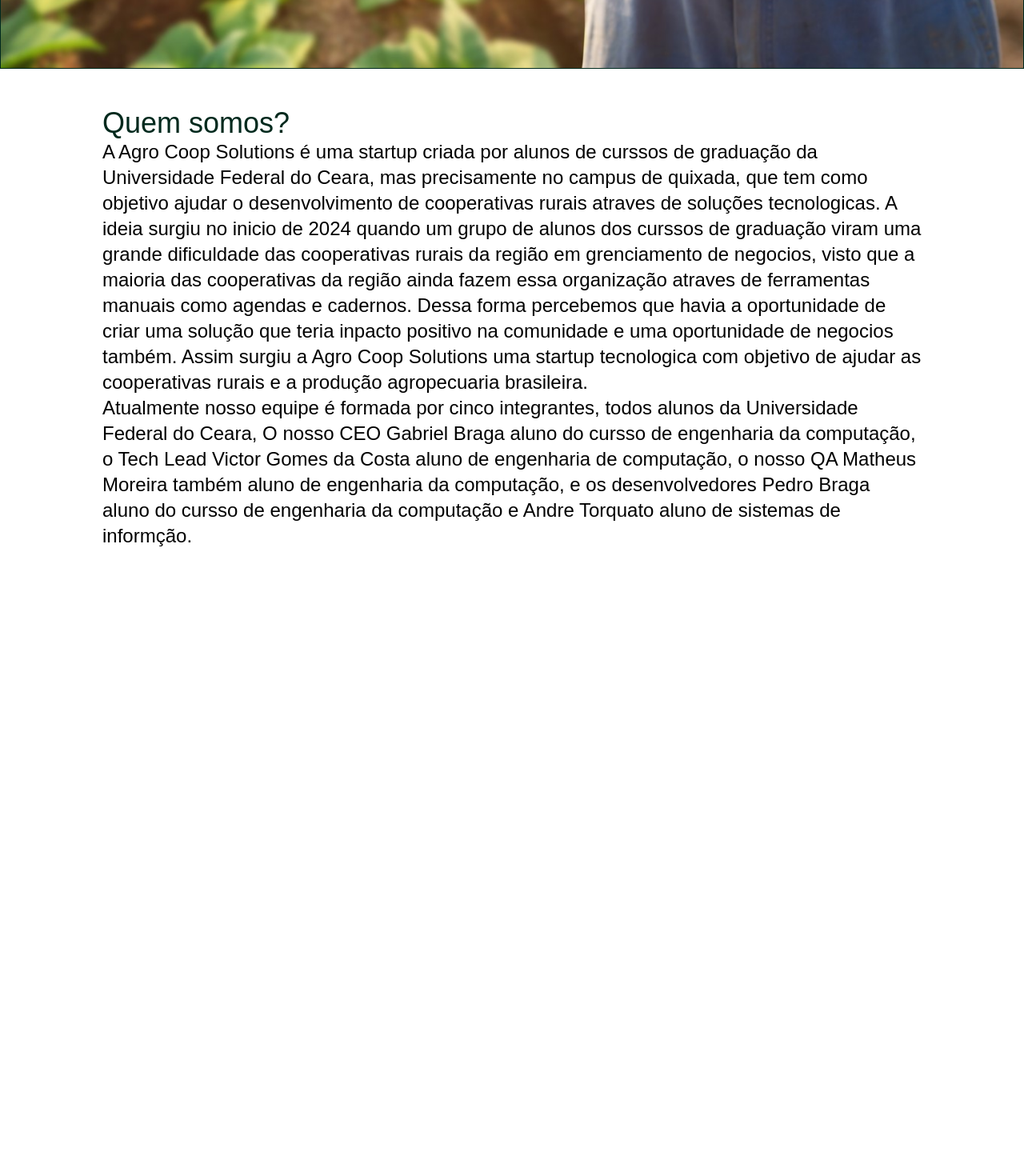
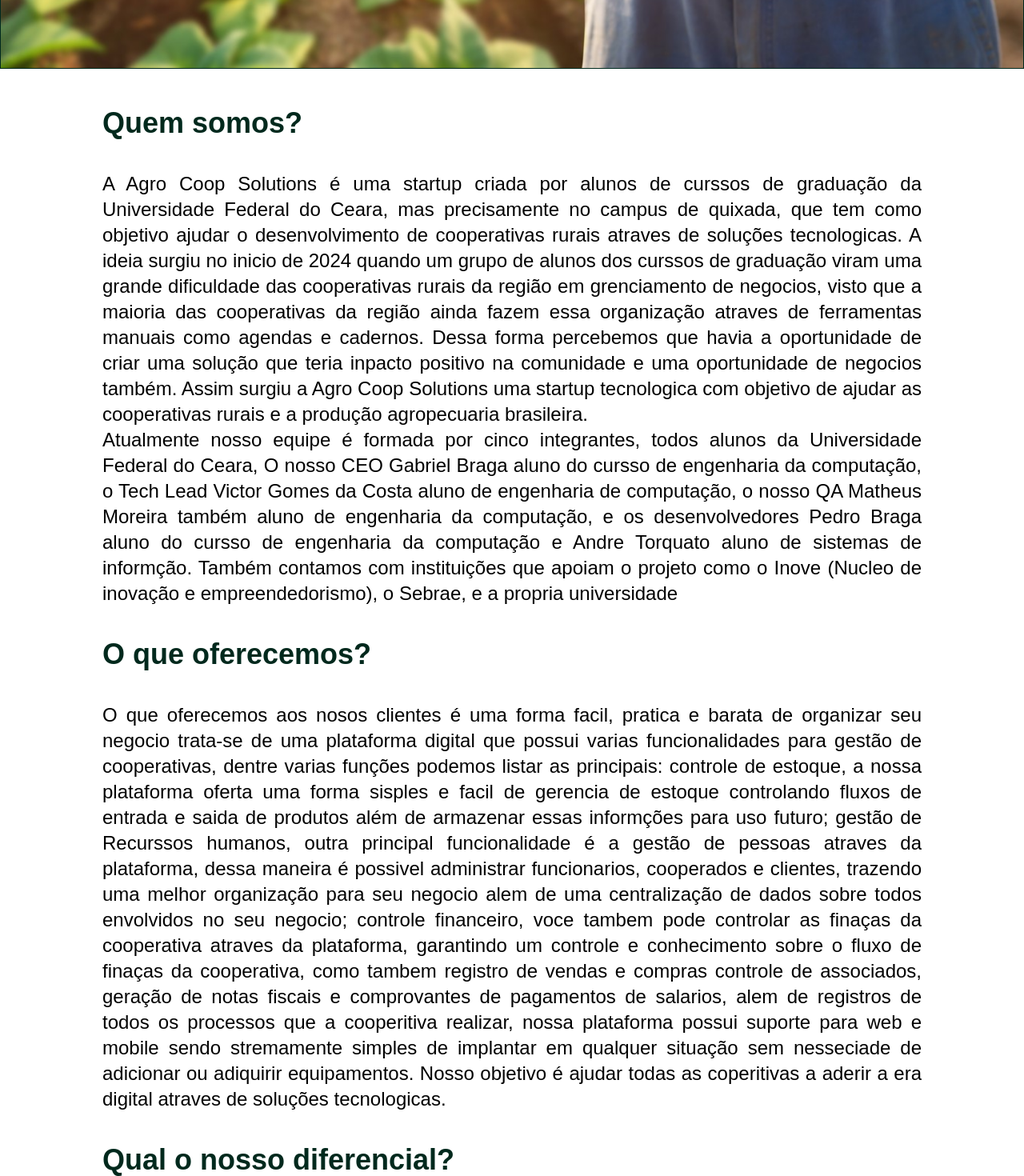
Before and after one commit to victorgomesc/Agro-Coop-Solutions, a Next.js app: page / in a window 1280 px wide. Shown: the part 694-2164 px from the top of the page at 80% size. Before the commit the page ends 1380 px from the top, so only its background shows below. Built offline with nearby package versions, Linux system fonts and the light colour scheme.

Commit message:
feat: description product text

```diff
--- a/src/components/AgroCoopDexcription.tsx
+++ b/src/components/AgroCoopDexcription.tsx
@@ -4,8 +4,8 @@
   return (
     <div className='w-screen flex items-center justify-center mt-12'>
     <div className='justify-start w-4/5'>
-        <h1 className='text-green900 text-4xl text-left'>Quem somos?</h1>
-        <div className='text-black text-2xl'>
+        <h1 className='text-green900 text-4xl text-left font-bold'>Quem somos?</h1>
+        <div className='text-black text-2xl mt-10 text-justify'>
           <p>A Agro Coop Solutions é uma startup criada por alunos de curssos de graduação da
             Universidade Federal do Ceara, mas precisamente no campus de quixada, que tem como
             objetivo ajudar o desenvolvimento de cooperativas rurais atraves de soluções tecnologicas.
@@ -20,7 +20,34 @@
              Federal do Ceara, O nosso CEO Gabriel Braga aluno do cursso de engenharia da computação,
              o Tech Lead Victor Gomes da Costa aluno de engenharia de computação, o nosso QA Matheus Moreira
              também aluno de engenharia da computação, e os desenvolvedores Pedro Braga aluno do cursso de engenharia da computação
-             e Andre Torquato aluno de sistemas de informção.
+             e Andre Torquato aluno de sistemas de informção. Também contamos com instituições que apoiam
+             o projeto como o Inove (Nucleo de inovação e empreendedorismo), o Sebrae, e a propria universidade
+
+          </p>
+        </div>
+        <h1 className='text-green900 text-4xl text-left font-bold mt-10'>O que oferecemos?</h1>
+        <div className='text-black text-2xl mt-10 text-justify'>
+          <p>
+            O que oferecemos aos nosos clientes é uma forma facil, pratica e barata de organizar seu negocio
+            trata-se de uma plataforma digital que possui varias funcionalidades para gestão de cooperativas,
+            dentre varias funções podemos listar as principais: controle de estoque, a nossa plataforma oferta
+            uma forma sisples e facil de gerencia de estoque controlando fluxos de entrada e saida de produtos
+            além de armazenar essas informções para uso futuro; gestão de Recurssos humanos, outra principal
+            funcionalidade é a gestão de pessoas atraves da plataforma, dessa maneira é possivel administrar
+            funcionarios, cooperados e clientes, trazendo uma melhor organização para seu negocio alem de uma
+            centralização de dados sobre todos envolvidos no seu negocio; controle financeiro, voce tambem pode
+            controlar as finaças da cooperativa atraves da plataforma, garantindo um controle e conhecimento sobre
+            o fluxo de finaças da cooperativa, como tambem registro de vendas e compras controle de associados,
+            geração de notas fiscais e comprovantes de pagamentos de salarios, alem de registros de todos os processos
+            que a cooperitiva realizar, nossa plataforma possui suporte para web e mobile sendo stremamente simples de
+            implantar em qualquer situação sem nesseciade de adicionar ou adiquirir equipamentos. Nosso objetivo é
+            ajudar todas as coperitivas a aderir a era digital atraves de soluções tecnologicas.
+          </p>
+        </div>
+        <h1 className='text-green900 text-4xl text-left font-bold mt-10'>Qual o nosso diferencial?</h1>
+        <div>
+          <p>
+
           </p>
         </div>
     </div>
```
